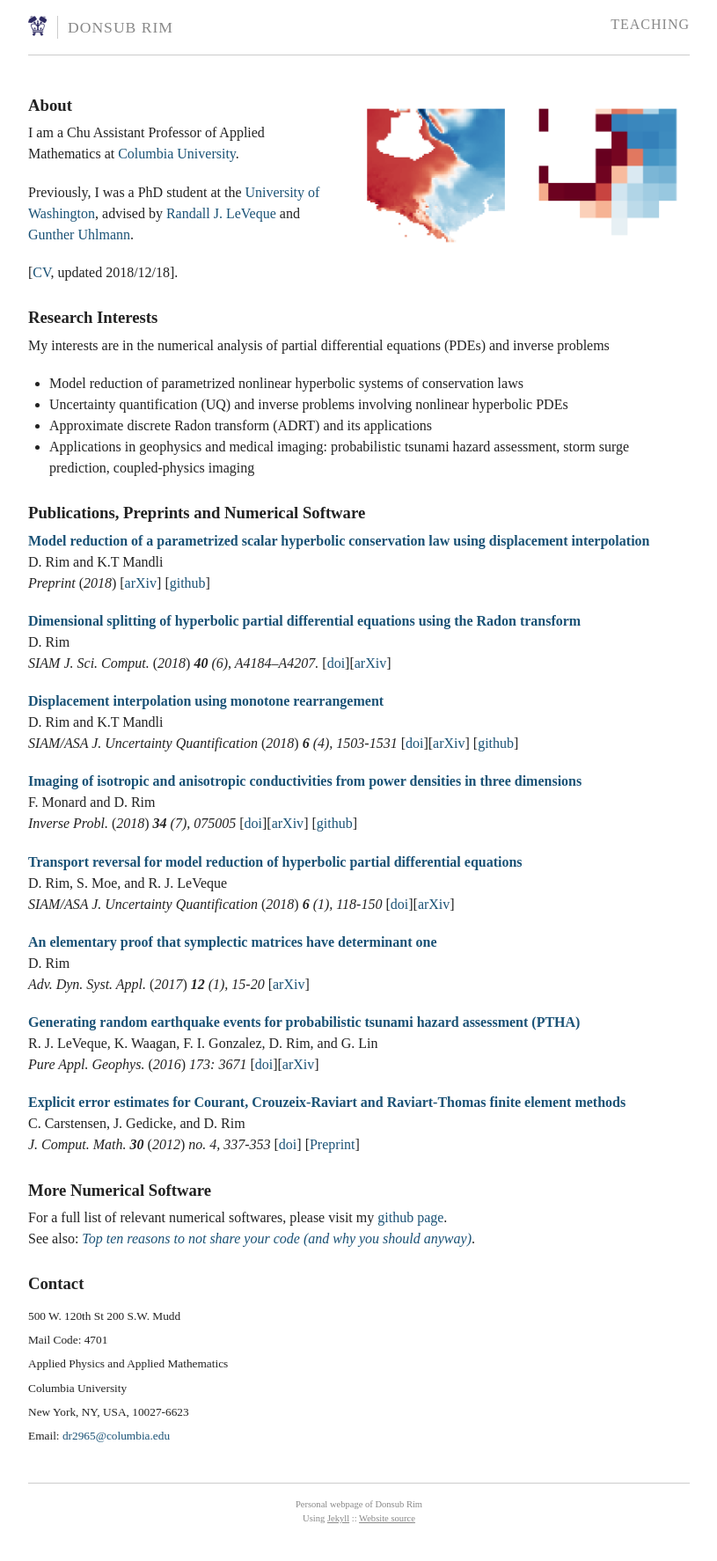
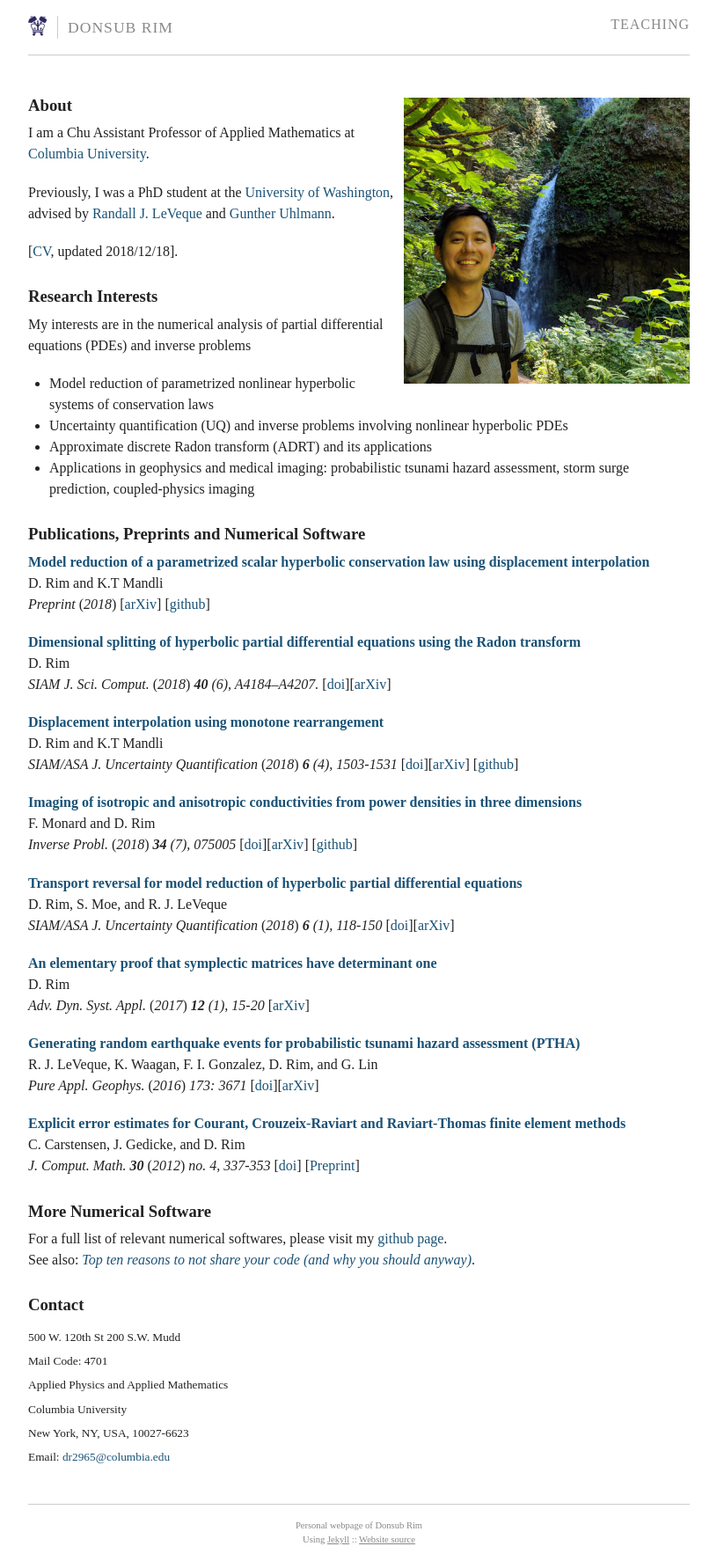
Before and after one commit to dsrim/dsrim.github.io, a Jekyll site: the page built from index.md, in a window 1280 px wide. Shown: the whole page at 88% size, without its empty margins (232-1047 px from the left). Built offline with Jekyll 4.4.1, drawn with Linux system fonts in a browser that asks for light colours; before the commit the page ends 1750 px from its top, so only the background shows below that.

Commit message:
added face

```diff
--- a/index.md
+++ b/index.md
@@ -81,7 +81,7 @@ pubs:
 
 ---
 
-{% include image.html url="images/coarsevfine_title.png" caption="" width="400px" align="right" %}
+{% include image.html url="images/face.jpg" caption="" width="325px" align="right" %}
 ### About
 
 I am a Chu Assistant Professor of Applied Mathematics at [Columbia University].
```
Also changed, not shown: images/face.jpg (added), 1 other file.
